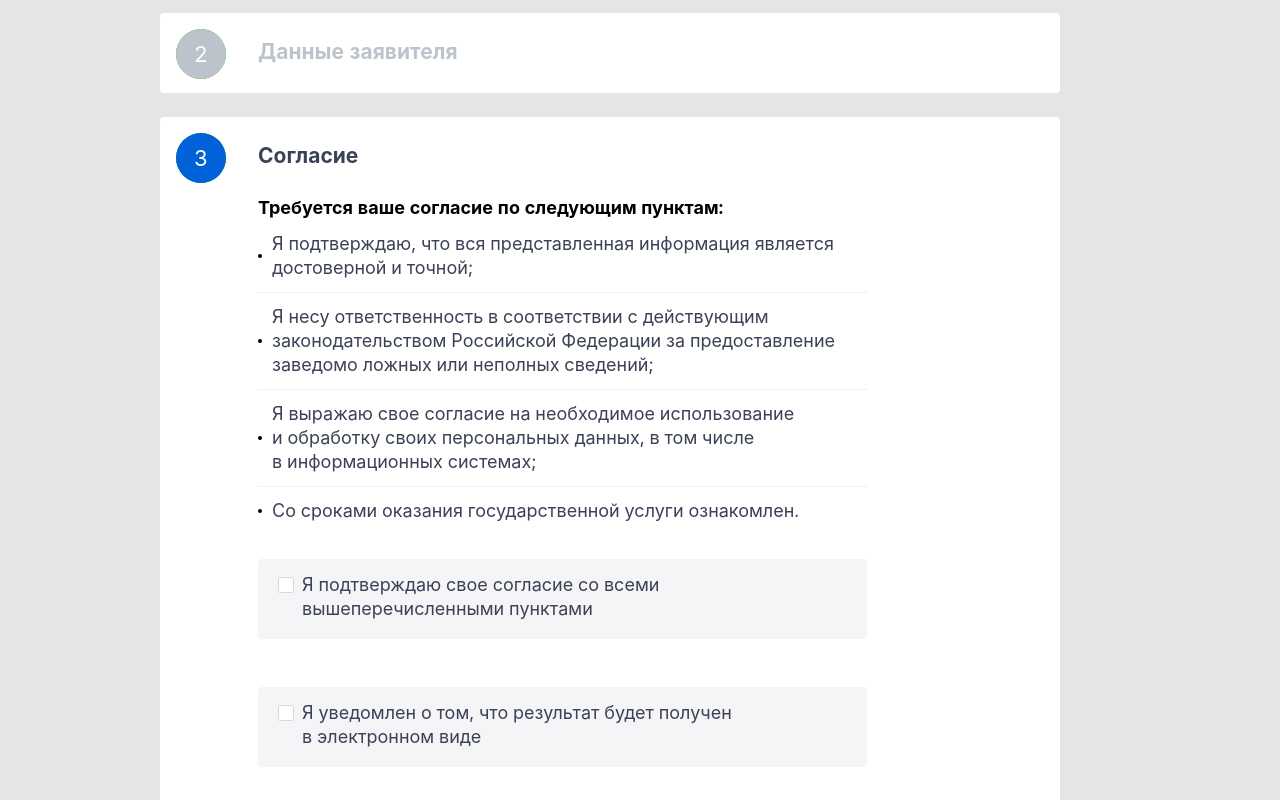
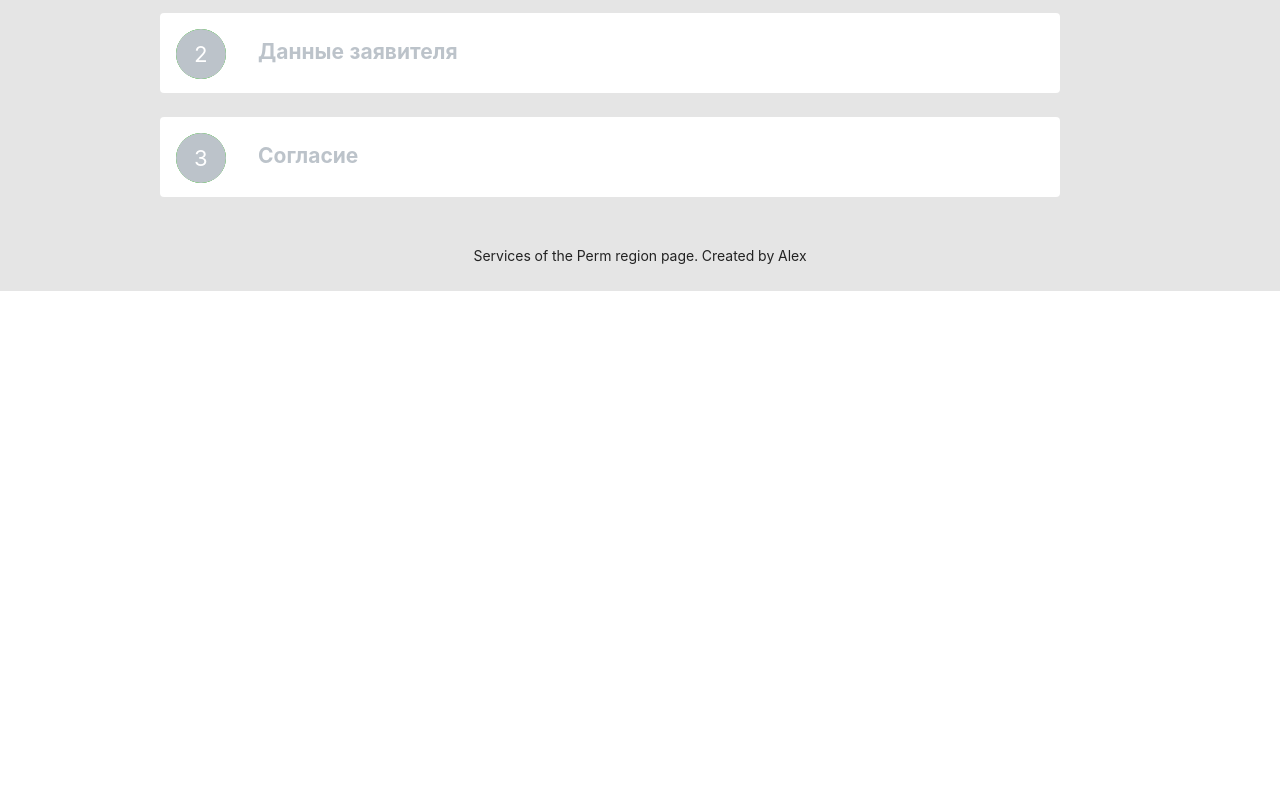
Before and after one commit to Madnessianin/lendingApp_ReactHooks, a React (Create React App) app: page /#/statement in a window 1280 px wide. Shown: the part 1040-1840 px from the top of the page. After the commit the page ends 1331 px from the top, so only its background shows below. Built offline with nearby package versions, Linux system fonts and the light colour scheme.

Commit message:
fix bag css

```diff
--- a/src/Component/Statement/Forms/ConsentForm.jsx
+++ b/src/Component/Statement/Forms/ConsentForm.jsx
@@ -28,12 +28,13 @@ const ConsentForm = dataForm((props) => {
                     </div>
                 </Form.Item>
                 <Form.Item name="notification">
-                    <div className="consent_item">
+                    <div className="consent_item consent_item--second">
                         <Checkbox onChange={onChangeTwo} >
                             <span className="consent_item_text">Я уведомлен о том, что результат будет получен в электронном виде</span>
                         </Checkbox>
                     </div>
                 </Form.Item>
+                <div className="consent_wrapper">
                     <div className="consent_warning">
                         <img className="consent_warning_icon" src={icon} />
                         <span className="consent_item_text">Пожалуйста, еще раз внимательно проверьте все данные перед отправкой</span>
@@ -51,6 +52,8 @@ const ConsentForm = dataForm((props) => {
                     <div className="consent_footer">Нажимая кнопку «Отправить», вы соглашаетесь с
                     <a href="#">правилами хранения и обработки персональных данных</a>
                     </div>
+                </div>
+
             </Form>
         </div>
 
--- a/src/Component/Statement/Statement.jsx
+++ b/src/Component/Statement/Statement.jsx
@@ -15,11 +15,8 @@ const Statement = () => {
 
     const [stateFormOne, dispatchFormOne] = useReducer(reducer, {data: [], visible: true, submit: false})
     const [stateFormTwo, dispatchFormTwo] = useReducer(reducer, {data: [], visible: false, submit: false})
-    const [stateFormThree, dispatchFormThree] = useReducer(reducer, {data: [], visible: true, submit: false})
+    const [stateFormThree, dispatchFormThree] = useReducer(reducer, {data: [], visible: false, submit: false})
 
-    //const [visibleModeFormOne, setVisibleModeFormOne] = useState({visible: true, submit: false})
-    //const [visibleModeFormTwo, setVisibleModeFormTwo] = useState({visible: false, submit: false})
-    //const [visibleModeFormThree, setVisibleModeFormThree] = useState({visible: false, submit: false})
     const [visibleModeFormSuccess, setVisibleModeFormSuccess] = useState(false)
 
     const onSubmitFormOne = (data) => {
@@ -35,7 +32,7 @@ const Statement = () => {
         setVisibleModeFormSuccess(true)
     }
 
-    console.log(stateFormOne.data, stateFormTwo.data, stateFormThree.data)
+
     return (
         <div className="statemen">
             <StatementHeader />
@@ -62,7 +59,7 @@ const Statement = () => {
                              visibleMode={stateFormThree.visible}
                              submitMode={stateFormThree.submit}
                              data={stateFormThree.data}
-                             height={'880px'} />
+                             height={'860px'} />
             </div>
             }
         </div>
--- a/src/Component/Statement/StyleBlocks/Consent.scss
+++ b/src/Component/Statement/StyleBlocks/Consent.scss
@@ -30,6 +30,8 @@
 }
 
 .consent_item {
+    position: relative;
+    top: -20px;
     cursor: pointer;
     background: #F5F5F7;
     border: 2px solid #F5F5F7;
@@ -40,6 +42,10 @@
     &:hover {
         border-color: #0061D9;
         background: #fff;
+    }
+
+    &--second {
+        top: -45px;
     }
 }
 
@@ -65,3 +71,8 @@
         color: #0061D9;
     }
 }
+
+.consent_wrapper {
+    position: relative;
+    top: -70px;
+}
```
Lines whose indentation alone changed are shown as unchanged.
